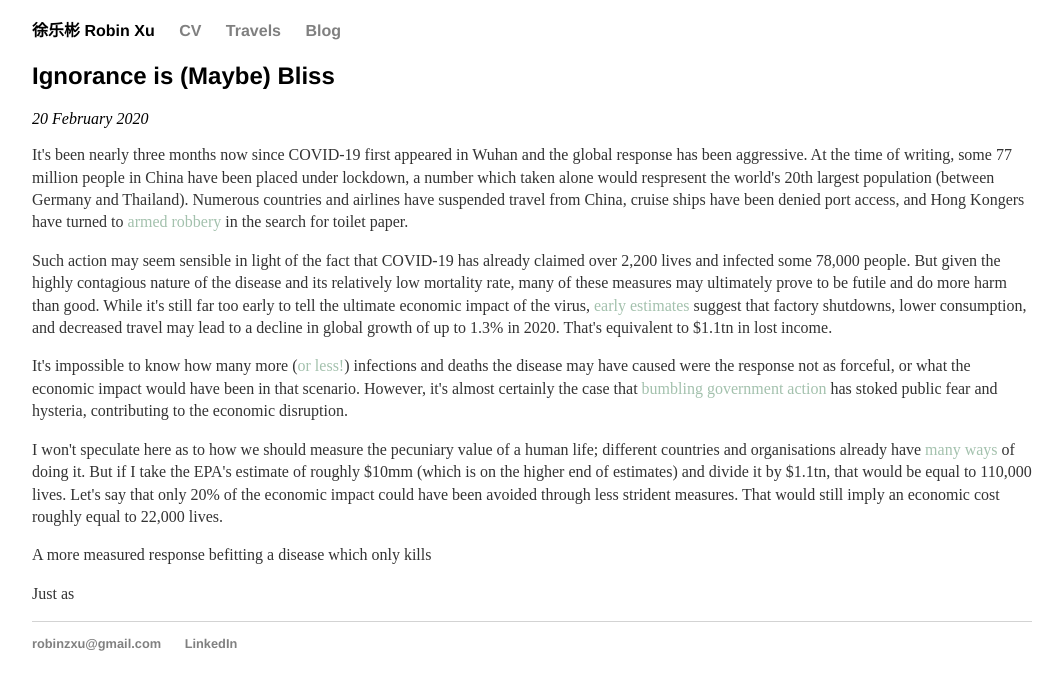
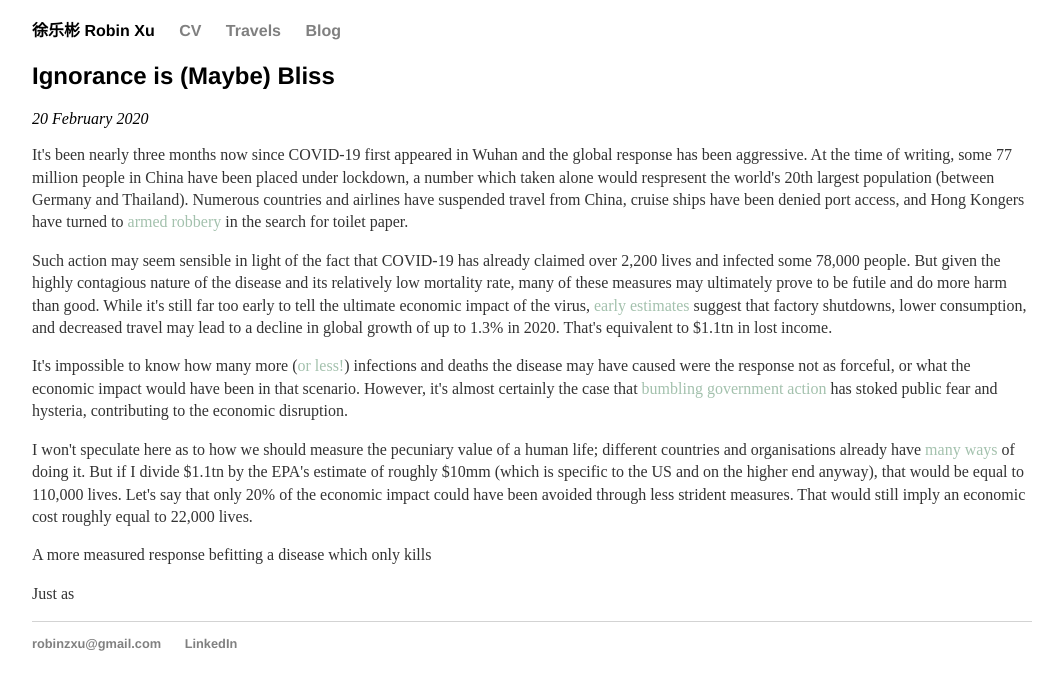
Before and after one commit to robinzxu/robinzxu.github.io, a Jekyll site: the page built from _posts/2020-02-20-ignorance-is-maybe-bliss.md, in a window 1280 px wide. Shown: the top 690 px of the page, without its empty margins (108-1171 px from the left). Built offline with Jekyll 4.4.1, drawn with Linux system fonts in a browser that asks for light colours.

Commit message:
Update 2020-02-20-ignorance-is-maybe-bliss.md

```diff
--- a/_posts/2020-02-20-ignorance-is-maybe-bliss.md
+++ b/_posts/2020-02-20-ignorance-is-maybe-bliss.md
@@ -10,7 +10,7 @@
 
 It\'s impossible to know how many more ([or less!](https://medium.com/@indica/how-japan-made-covid-19-worse-c97180df9c95){:target="_blank" rel="noopener"}) infections and deaths the disease may have caused were the response not as forceful, or what the economic impact would have been in that scenario. However, it\'s almost certainly the case that [bumbling government action](https://edition.cnn.com/asia/live-news/coronavirus-outbreak-01-28-20-intl-hnk/h_de6f7529da8c257da95ca55439097408){:target="_blank" rel="noopener"} has stoked public fear and hysteria, contributing to the economic disruption.
 
-I won\'t speculate here as to how we should measure the pecuniary value of a human life; different countries and organisations already have [many](https://onlinelibrary.wiley.com/doi/pdf/10.1002/psb.1562){:target="_blank" rel="noopener"} [ways](https://www.bloomberg.com/graphics/2017-value-of-life/){:target="_blank" rel="noopener"} of doing it. But if I take the EPA\'s estimate of roughly $10mm (which is on the higher end of estimates) and divide it by $1.1tn, that would be equal to 110,000 lives. Let\'s say that only 20% of the economic impact could have been avoided through less strident measures. That would still imply an economic cost roughly equal to 22,000 lives.
+I won\'t speculate here as to how we should measure the pecuniary value of a human life; different countries and organisations already have [many](https://onlinelibrary.wiley.com/doi/pdf/10.1002/psb.1562){:target="_blank" rel="noopener"} [ways](https://www.bloomberg.com/graphics/2017-value-of-life/){:target="_blank" rel="noopener"} of doing it. But if I divide $1.1tn by the EPA\'s estimate of roughly $10mm (which is specific to the US and on the higher end anyway), that would be equal to 110,000 lives. Let\'s say that only 20% of the economic impact could have been avoided through less strident measures. That would still imply an economic cost roughly equal to 22,000 lives.
 
 A more measured response befitting a disease which only kills
 
```
